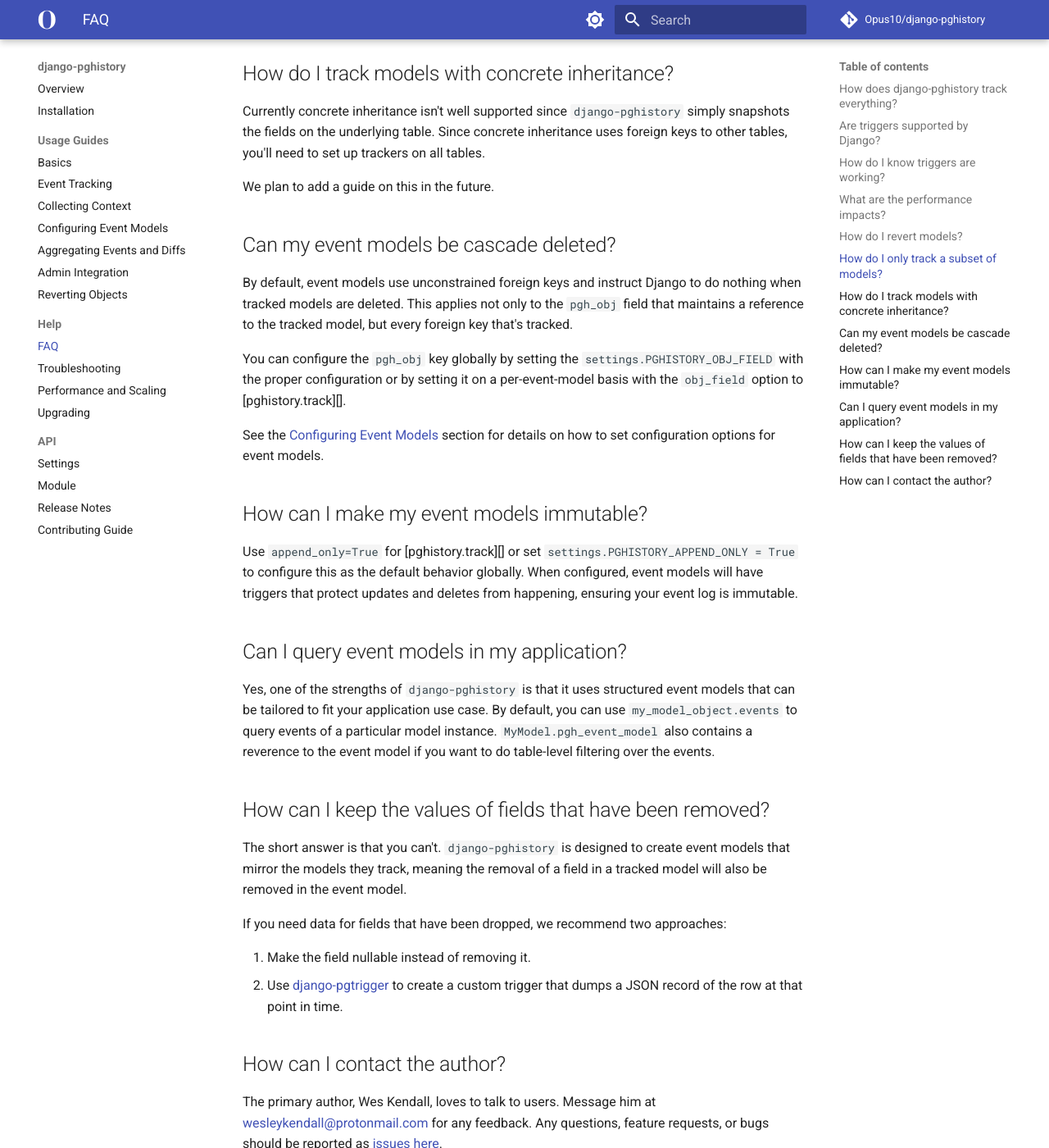
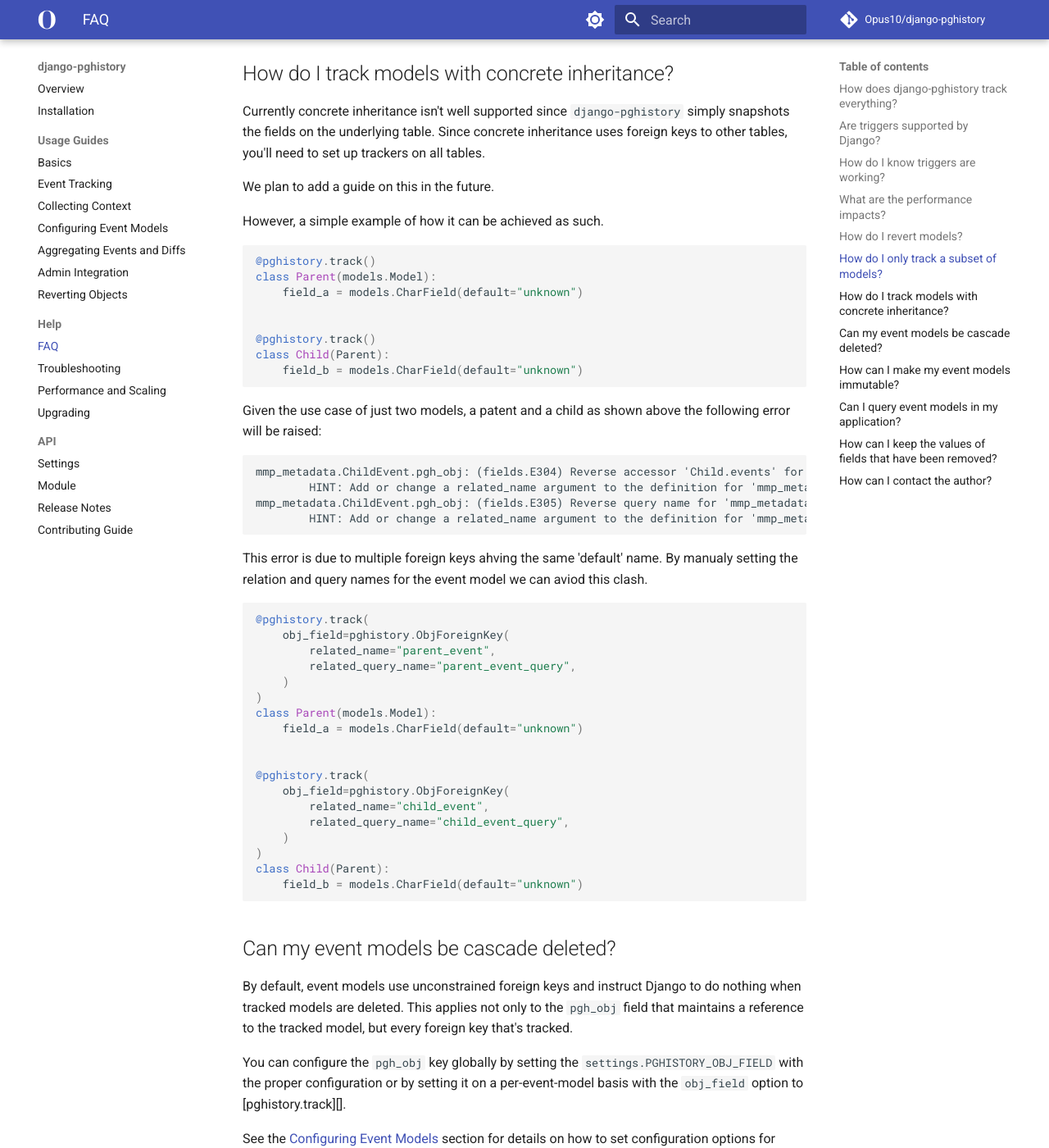
Before and after one commit to Opus10/django-pghistory, an MkDocs documentation site: the page built from docs/faq.md, in a window 1280 px wide and 1400 px high, scrolled down 1321 px. Shown: the whole window at 82% size. Built offline with MkDocs 1.6.1 and Material for MkDocs 9.7.7, drawn with Linux system fonts in a browser that asks for light colours; comment, search, counter and statistics services are not loaded.

Commit message:
Update faq.md
Added example for models with multiple inheritance.

````diff
--- a/docs/faq.md
+++ b/docs/faq.md
@@ -38,6 +38,50 @@
 
 We plan to add a guide on this in the future.
 
+However, a simple example of how it can be achieved as such.
+
+``` python
+@pghistory.track()
+class Parent(models.Model):
+    field_a = models.CharField(default="unknown")
+
+
+@pghistory.track()
+class Child(Parent):
+    field_b = models.CharField(default="unknown")
+```
+
+Given the use case of just two models, a patent and a child as shown above the following error will be raised:
+```
+mmp_metadata.ChildEvent.pgh_obj: (fields.E304) Reverse accessor 'Child.events' for 'mmp_metadata.ChildEvent.pgh_obj' clashes with reverse accessor for 'mmp_metadata.ParentEvent.pgh_obj'.
+        HINT: Add or change a related_name argument to the definition for 'mmp_metadata.ChildEvent.pgh_obj' or 'mmp_metadata.ParentEvent.pgh_obj'.
+mmp_metadata.ChildEvent.pgh_obj: (fields.E305) Reverse query name for 'mmp_metadata.ChildEvent.pgh_obj' clashes with reverse query name for 'mmp_metadata.ParentEvent.pgh_obj'.
+        HINT: Add or change a related_name argument to the definition for 'mmp_metadata.ChildEvent.pgh_obj' or 'mmp_metadata.ParentEvent.pgh_obj'.
+```
+
+This error is due to multiple foreign keys ahving the same 'default' name. By manualy setting the relation and query names for the event model we can aviod this clash.
+
+``` python
+@pghistory.track(
+    obj_field=pghistory.ObjForeignKey(
+        related_name="parent_event",
+        related_query_name="parent_event_query",
+    )
+)
+class Parent(models.Model):
+    field_a = models.CharField(default="unknown")
+
+
+@pghistory.track(
+    obj_field=pghistory.ObjForeignKey(
+        related_name="child_event",
+        related_query_name="child_event_query",
+    )
+)
+class Child(Parent):
+    field_b = models.CharField(default="unknown")
+```
+
 ## Can my event models be cascade deleted?
 
 By default, event models use unconstrained foreign keys and instruct Django to do nothing when tracked models are deleted. This applies not only to the `pgh_obj` field that maintains a reference to the tracked model, but every foreign key that's tracked.
````
